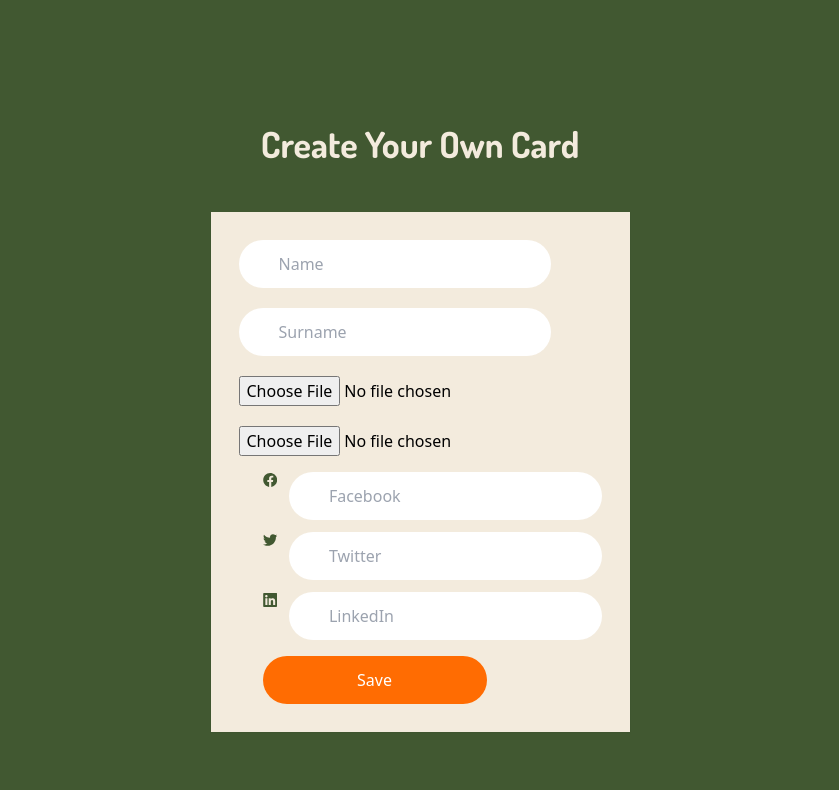
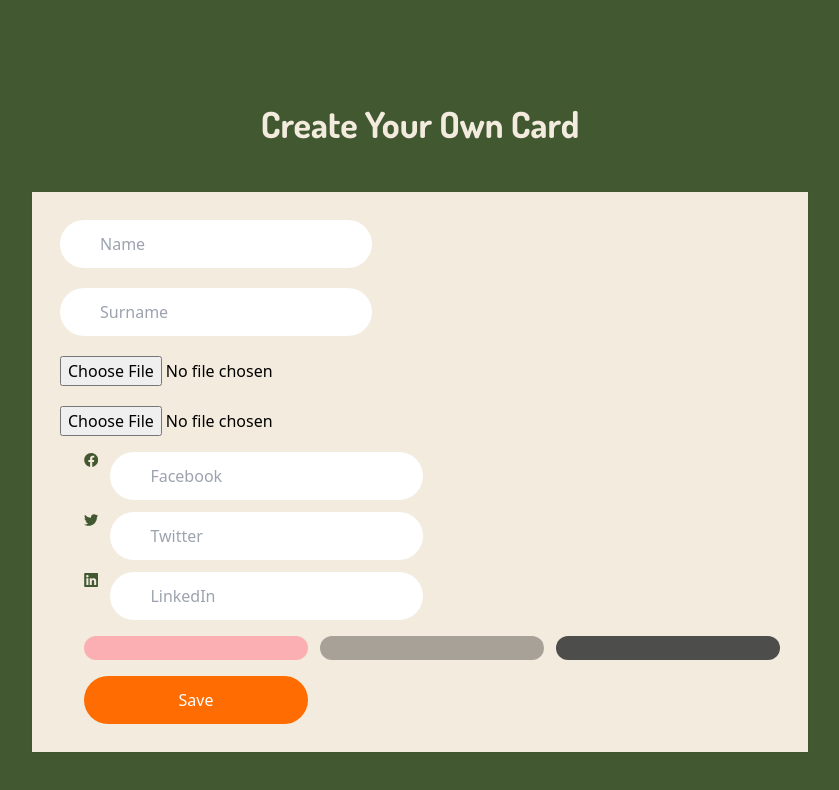
Before and after one commit to ananotopuria/user-card, a React (Vite) app: page / in a window 1280 px wide. Shown: the top 790 px of the page, without its empty margins (220-1059 px from the left). Built offline with nearby package versions, Linux system fonts and the light colour scheme.

Commit message:
feat: allow user to select background color from home and apply it in user component

```diff
--- a/src/pages/Home.jsx
+++ b/src/pages/Home.jsx
@@ -1,4 +1,3 @@
-
 import React, { useState } from "react";
 import { useDispatch } from "react-redux";
 import { setUser } from "../redux/userSlice";
@@ -11,6 +10,7 @@ function Home() {
     background: "",
     name: "",
     surname: "",
+    color: "#ff6c02",
     socialNetworks: {
       facebook: "",
       twitter: "",
@@ -50,9 +50,15 @@ function Home() {
     navigate("/user");
   };
 
+  const handleColorChange = (color) => {
+    setUserInfo((prev) => ({ ...prev, color }));
+  };
+
   return (
     <div className="flex flex-col gap-2 items-center justify-center h-screen bg-[#415831]">
-      <h1 className="max-w-2xl mx-auto mb-10 text-3xl font-bold leading-normal mt-14 md:text-4xl text-[#f3ebdd] font-dosis">Create Your Own Card</h1>
+      <h1 className="max-w-2xl mx-auto mb-10 text-3xl font-bold leading-normal mt-14 md:text-4xl text-[#f3ebdd] font-dosis">
+        Create Your Own Card
+      </h1>
       <div className="bg-[#f3ebdd] p-7 mx-6 shadow-sm">
         <form
           onSubmit={handleSubmit}
@@ -88,7 +94,7 @@ function Home() {
           </div>
           <div className="flex flex-col gap-3">
             <div className="flex gap-3">
-              <FaFacebook color="#415831"/>
+              <FaFacebook color="#415831" />
               <input
                 type="text"
                 name="facebook"
@@ -98,7 +104,7 @@ function Home() {
               />
             </div>
             <div className="flex gap-3">
-              <FaTwitter color="#415831"/>
+              <FaTwitter color="#415831" />
               <input
                 type="text"
                 name="twitter"
@@ -108,7 +114,7 @@ function Home() {
               />
             </div>
             <div className="flex gap-3">
-              <FaLinkedin color="#415831"/>
+              <FaLinkedin color="#415831" />
               <input
                 type="text"
                 name="linkedin"
@@ -118,7 +124,32 @@ function Home() {
               />
             </div>
           </div>
-          <button className="w-full p-3 px-6 rounded-full bg-[#ff6c02] text-white md:w-56 hover:scale-95" type="submit">Save</button>
+          <div className="flex gap-3">
+            <button
+              type="button"
+              className="w-full p-3 px-6 rounded-full bg-[#fcafb3] md:w-56 hover:scale-95"
+              onClick={() => handleColorChange("#fcafb350")}
+            >
+            </button>
+            <button
+              type="button"
+              className="w-full p-3 px-6 rounded-full bg-[#a8a197] md:w-56 hover:scale-95"
+              onClick={() => handleColorChange("#a8a19750")}
+            >
+            </button>
+            <button
+              type="button"
+              className="w-full p-3 px-6 rounded-full bg-[#4d4d4c] md:w-56 hover:scale-95"
+              onClick={() => handleColorChange("#4d4d4c50")}
+            >
+            </button>
+          </div>
+          <button
+            className="w-full p-3 px-6 rounded-full bg-[#ff6c02] text-white md:w-56 hover:scale-95"
+            type="submit"
+          >
+            Save
+          </button>
         </form>
       </div>
     </div>
--- a/src/pages/User.jsx
+++ b/src/pages/User.jsx
@@ -18,7 +18,8 @@ function User() {
           }}
         ></div>
       )}
-      <div className="relative bg-[#ff6c02] p-2 mx-6 rounded-2xl z-10">
+      <div className="relative p-2 mx-6 rounded-2xl z-10" style={{ backgroundColor: user.color }}>
+        <div className="bg-[#ffffff52] p-2 rounded-2xl z-10">
           <div className="flex flex-col md:flex-row rounded-l-xl gap-5">
             {user.picture && (
               <img
@@ -66,6 +67,7 @@ function User() {
           </div>
         </div>
       </div>
+    </div>
   );
 }
 
--- a/src/redux/userSlice.js
+++ b/src/redux/userSlice.js
@@ -1,19 +1,22 @@
 import { createSlice } from "@reduxjs/toolkit";
-
-const initialState = {
-  picture: "",
-  background: "",
-  name: "",
-  surname: "",
-  socialNetworks: {},
-};
 
 const userSlice = createSlice({
   name: "user",
-  initialState,
+  initialState: {
+    picture: "",
+    background: "",
+    name: "",
+    surname: "",
+    color: "#fffff2",
+    socialNetworks: {
+      facebook: "",
+      twitter: "",
+      linkedin: "",
+    },
+  },
   reducers: {
     setUser(state, action) {
-      return { ...state, ...action.payload };
+      return action.payload;
     },
   },
 });
```
Lines whose indentation alone changed are shown as unchanged.
